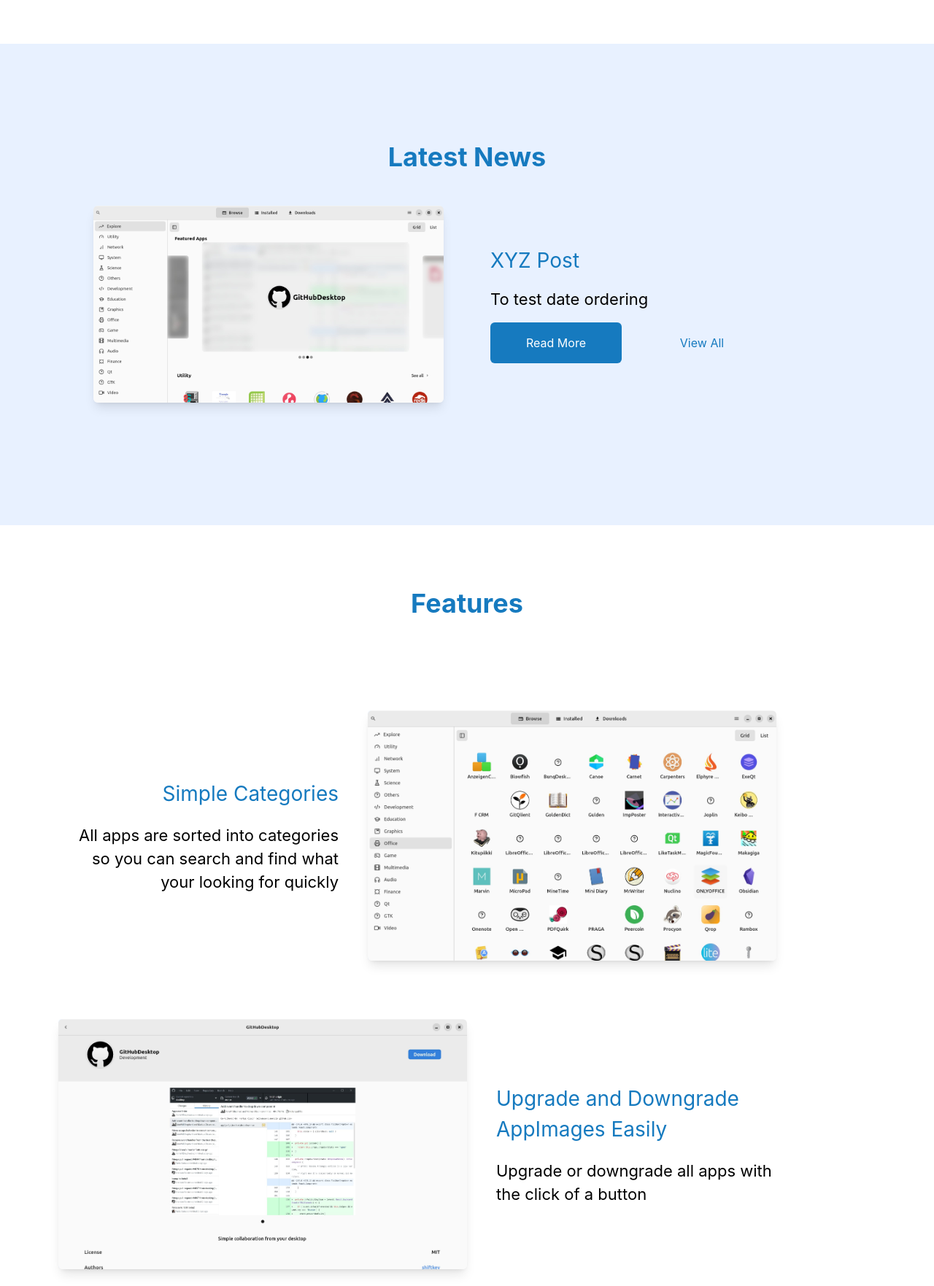
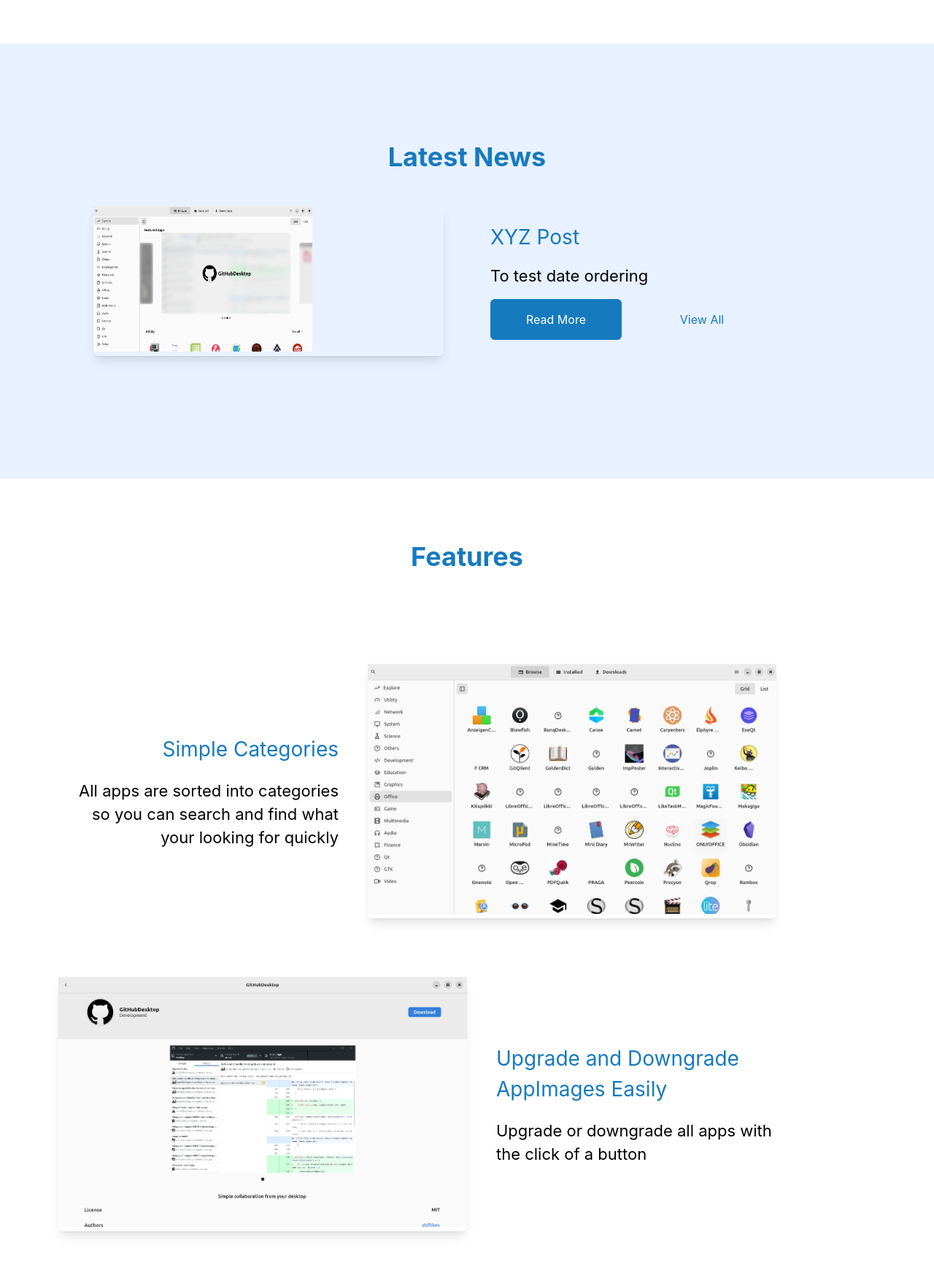
Before and after one commit to Correct-Syntax/appimagepool.github.io, a Next.js app: page /appimagepool.github.io/ in a window 1280 px wide. Shown: the part 1034-2797 px from the top of the page at 73% size. Built offline with nearby package versions, Linux system fonts and the light colour scheme.

Commit message:
Fix static images

```diff
--- a/components/NavigationBar.tsx
+++ b/components/NavigationBar.tsx
@@ -1,5 +1,6 @@
 import Image from 'next/image'
 import Link from 'next/link'
+import logo from '../public/appimagepool.svg'
 
 function NavigationBar(props: any) {
   return (
@@ -7,7 +8,7 @@ function NavigationBar(props: any) {
       <div className="flex flex-col md:flex-row justify-between w-full place-items-center">
         <div className="cursor-pointer">
           <Link href="/">
-            <div><Image src="/public/appimagepool.svg" width={48} height={48} /></div>
+            <div><Image src={logo} width={48} height={48} /></div>
           </Link>
         </div>
         <div className="mt-6 md:mt-0">
--- a/pages/blog.tsx
+++ b/pages/blog.tsx
@@ -1,5 +1,6 @@
 import type { NextPage } from 'next'
 import Link from 'next/link'
+import Image from 'next/image'
 import Button from '../components/Button'
 import Date from '../components/Date'
 
@@ -20,7 +21,9 @@ function Blog({ posts } : { posts: any }) {
                     {posts.map((post: any) => (
                       <div className="flex flex-col md:flex-row my-32" key={post.data.title}>
                         <div className="w-full md:w-1/2 hover:scale-105 ease-linear duration-200">
-                          <img src={post.data.thumbnailUrl} className="max-w-full h-auto rounded-md shadow-lg"></img>
+                          <div className="max-w-full h-auto rounded-md shadow-lg">
+                            <Image src={post.data.thumbnailUrl} width={300} height={200} />
+                          </div>
                         </div>
                         <div className="w-full md:w-1/2 flex flex-col ml-0 md:ml-16 mt-10 md:mt-0 space-y-4 justify-center">
                           <h2 className="text-heading-2 text-accent">{post.data.title}</h2>
--- a/pages/index.tsx
+++ b/pages/index.tsx
@@ -1,5 +1,6 @@
 import type { NextPage } from 'next'
 import Link from 'next/link'
+import Image from 'next/image'
 import Button from '../components/Button'
 
 import fs from 'fs'
@@ -7,6 +8,13 @@ import matter from 'gray-matter'
 import path from 'path'
 import { postFilePaths, POSTS_PATH } from '../utils/mdxUtils'
 import { parseISO } from 'date-fns'
+
+import githubIcon from '../public/github.svg'
+import home from '../public/home.jpg'
+import app from '../public/app.jpg'
+import category from '../public/category.jpg'
+import search from '../public/search.jpg'
+
 
 function Home({ posts } : { posts: any }) {
   return (
@@ -22,7 +30,9 @@ function Home({ posts } : { posts: any }) {
             </div>
           </div>
           <div className="lg:ml-28">
-            <img className="mt-12 lg:mt-0 rounded-tl-md max-w-full h-auto" src="./app.jpg" />
+            <div className="mt-12 lg:mt-0 rounded-tl-md max-w-full h-auto">
+              <Image src={app} />
+            </div>
           </div>
         </div>
 
@@ -32,7 +42,9 @@ function Home({ posts } : { posts: any }) {
             {posts.map((post: any) => (
               <div className="flex flex-col md:flex-row" key="{post.data.title}">
                 <div className="w-full md:w-1/2 hover:scale-105 ease-linear duration-200">
-                  <img src={post.data.thumbnailUrl} className="max-w-full h-auto rounded-md shadow-lg"></img>
+                  <div className="max-w-full h-auto rounded-md shadow-lg">
+                    <Image src={post.data.thumbnailUrl} width={300} height={200} />
+                  </div>
                 </div>
                 <div className="w-full md:w-1/2 flex flex-col ml-0 md:ml-16 mt-10 md:mt-0 space-y-4 justify-center">
                   <h2 className="text-heading-2 text-accent">{post.data.title}</h2>
@@ -59,12 +71,16 @@ function Home({ posts } : { posts: any }) {
                 <p className="text-paragraph">All apps are sorted into categories so you can search and find what your looking for quickly</p>
               </div>
               <div className="w-full md:w-1/2 bg-contain bg-no-repeat bg-feature-pattern mt-10 md:mt-0 ml-0 md:ml-10">
-                <img className="max-w-full h-auto hover:scale-105 ease-linear duration-200 rounded-md shadow-lg" src="./category.jpg" />
+                <div className="max-w-full h-auto hover:scale-105 ease-linear duration-200 rounded-md shadow-lg">
+                  <Image src={category} />
+                </div>
               </div>
             </div>
             <div className="flex flex-col md:flex-row mx-4 my-20 items-center">
               <div className="w-full md:w-1/2 bg-contain bg-no-repeat bg-feature-pattern mb-10 md:mb-0 mr-0 md:mr-10">
-                <img className="max-w-full h-auto hover:scale-105 ease-linear duration-200 rounded-md shadow-lg" src="./app.jpg" />
+                <div className="max-w-full h-auto hover:scale-105 ease-linear duration-200 rounded-md shadow-lg">
+                  <Image src={app} />
+                </div>
               </div>
               <div className="w-full md:w-1/2 text-left space-y-5 max-w-md md:max-w-sm">
                 <h2 className="text-heading-2 text-accent">Upgrade and Downgrade AppImages Easily</h2>
@@ -77,12 +93,16 @@ function Home({ posts } : { posts: any }) {
                 <p className="text-paragraph">Keep multiple versions of AppImages at the same time</p>
               </div>
               <div className="w-full md:w-1/2 bg-contain bg-no-repeat bg-feature-pattern mt-10 md:mt-0 ml-0 md:ml-10">
-                <img className="max-w-full h-auto hover:scale-105 ease-linear duration-200 rounded-md shadow-lg" src="./search.jpg" />
+                <div className="max-w-full h-auto hover:scale-105 ease-linear duration-200 rounded-md shadow-lg">
+                  <Image src={search} />
+                </div>
               </div>
             </div>
             <div className="flex flex-col md:flex-row mx-4 my-20 items-center">
               <div className="w-full md:w-1/2 bg-contain bg-no-repeat bg-feature-pattern mb-10 md:mb-0 mr-0 md:mr-10">
-                <img className="max-w-full h-auto hover:scale-105 ease-linear duration-200 rounded-md shadow-lg" src="./home.jpg" />
+                <div className="max-w-full h-auto hover:scale-105 ease-linear duration-200 rounded-md shadow-lg">
+                  <Image src={home} />
+                </div>
               </div>
               <div className="w-full md:w-1/2 text-left space-y-5 max-w-md md:max-w-sm">
                 <h2 className="text-heading-2 text-accent">Fast Downloader</h2>
@@ -96,7 +116,9 @@ function Home({ posts } : { posts: any }) {
           <a href="https://github.com/prateekmedia/appimagepool">
             <div className="flex flex-col md:flex-row justify-center place-items-center">
               <p className="order-last md:order-first text-xl sm:text-2xl md:text-3xl md:mr-6">Free and open source forever</p>
-              <img className="order-first md:order-last w-10 h-10 mb-4 md:mb-0" src="./github.svg" />
+              <div className="order-first md:order-last w-10 h-10 mb-4 md:mb-0">
+                <Image src={githubIcon} width={40} height={40} />
+              </div>
             </div>
           </a>
         </div>
```
